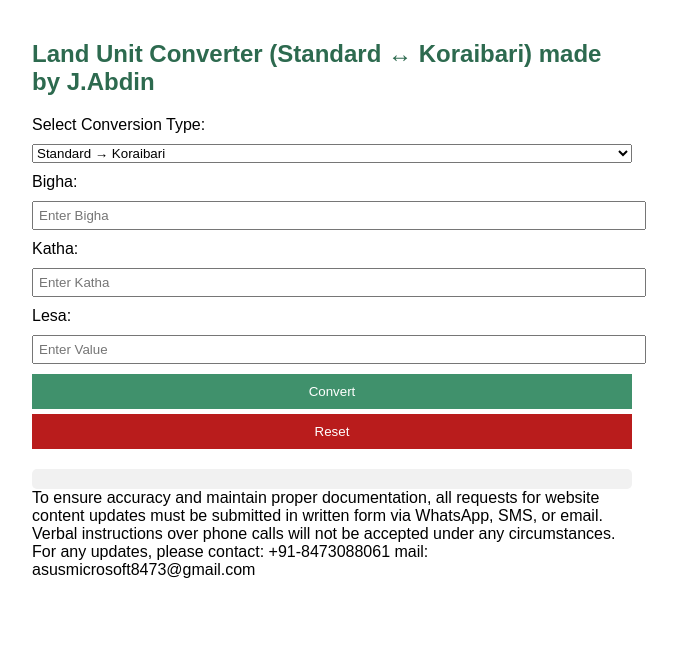
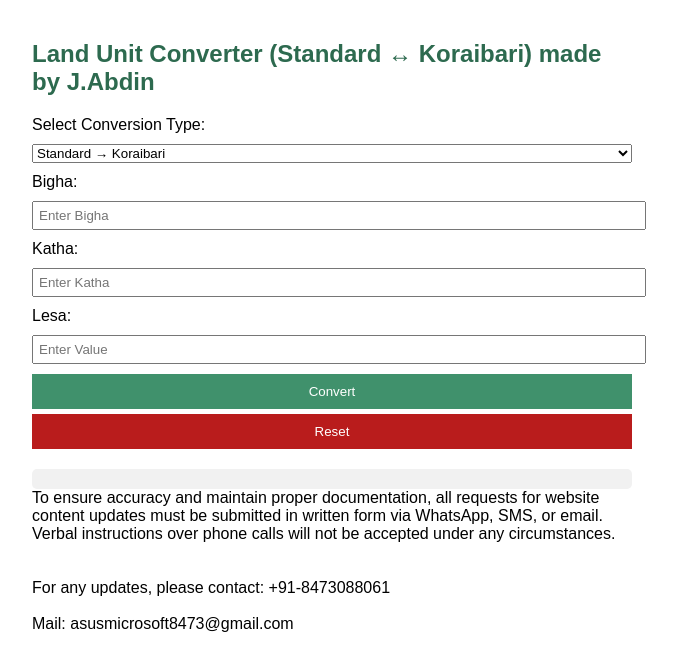
Before and after one commit to Sk-Mohammad-Joynal-Abdin/land-converter-made-by-j.-abdin, a plain HTML site: page index.html in a window 1280 px wide. Shown: the whole page, without its empty margins (308-985 px from the left). Drawn offline with Linux system fonts and the light colour scheme.

Commit message:
Update index.html

```diff
--- a/index.html
+++ b/index.html
@@ -136,11 +136,12 @@
     updateLabels();
   </script>
 </body>
-  <footer> To ensure accuracy and maintain proper documentation, all requests for website content updates must be submitted in written form via WhatsApp, SMS, or email.
-Verbal instructions over phone calls will not be accepted under any circumstances.
+  <footer> <div></div>To ensure accuracy and maintain proper documentation, all requests for website content updates must be submitted in written form via WhatsApp, SMS, or email.
+Verbal instructions over phone calls will not be accepted under any circumstances.<br></br>
 
-For any updates, please contact: +91-8473088061
-          mail: asusmicrosoft8473@gmail.com
+
+<br>For any updates, please contact: +91-8473088061</br>
+          <br>Mail: asusmicrosoft8473@gmail.com </br> </div>
 
 </footer>
 </html>
```
